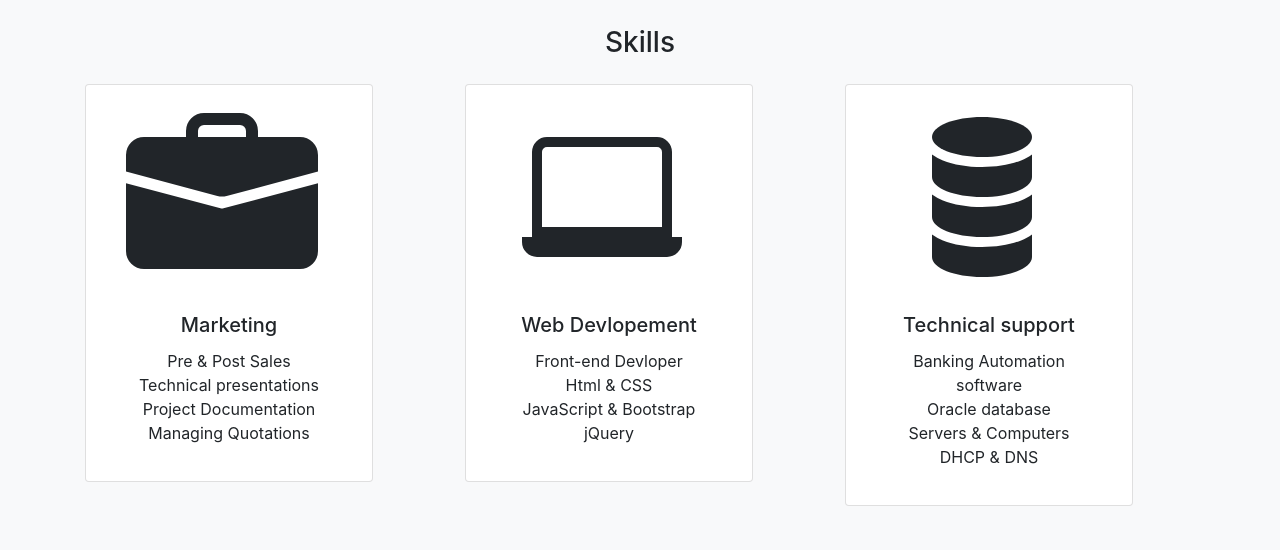
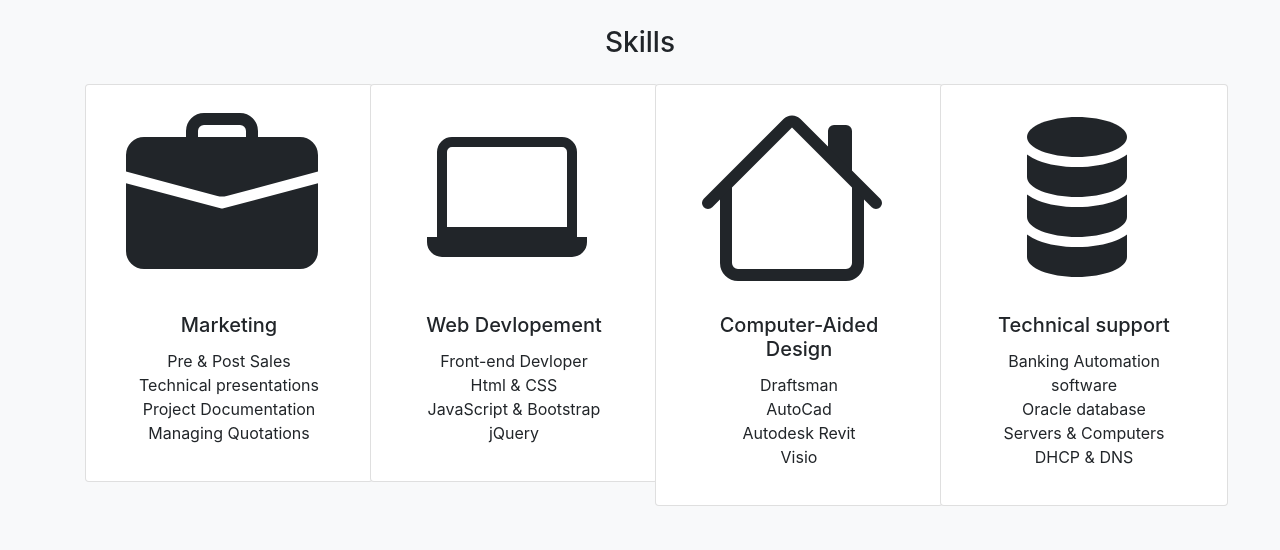
Before and after one commit to VADAKATHIL/ShafeerVadakathil, a plain HTML site: page index.html in a window 1280 px wide. Shown: the part 402-952 px from the top of the page. Drawn offline with nearby package versions, Linux system fonts and the light colour scheme; a script that the page names is missing.

Commit message:
Skill Update

```diff
--- a/index.html
+++ b/index.html
@@ -82,7 +82,7 @@
         <h3 class="text-center">Skills</h3>
         <div class="row pt-3">
 
-            <div class="col-md-4 col-8 p-10">
+            <div class="col-md-3 col-8 p-10">
 
                 <div class="card text-center p-3 " style="width: 18rem;">
                   <svg class="bi bi-briefcase-fill text-center P-3" width="15em" height="12em" viewBox="0 0 16 16" fill="currentColor" xmlns="http://www.w3.org/2000/svg">
@@ -96,7 +96,7 @@
                     </div>
                   </div>
             </div>
-            <div class="col-md-4 col-8 p-10 ">
+            <div class="col-md-3 col-8 p-10 ">
 
               <div class="card text-center p-3 " style="width: 18rem;">
                 <svg class="bi bi-laptop text-center p-3 " width="15em" height="12em" viewBox="0 0 16 16" fill="currentColor" xmlns="http://www.w3.org/2000/svg">
@@ -110,7 +110,21 @@
                   </div>
                 </div>
           </div>
-            <div class="col-md-4 col-8 p-10">
+          <div class="col-md-3 col-8 p-10 ">
+
+            <div class="card text-center p-3 " style="width: 18rem;">
+              <svg class="bi bi-house" width="15em" height="12em" viewBox="0 0 16 16" fill="currentColor" xmlns="http://www.w3.org/2000/svg">
+                <path fill-rule="evenodd" d="M2 13.5V7h1v6.5a.5.5 0 0 0 .5.5h9a.5.5 0 0 0 .5-.5V7h1v6.5a1.5 1.5 0 0 1-1.5 1.5h-9A1.5 1.5 0 0 1 2 13.5zm11-11V6l-2-2V2.5a.5.5 0 0 1 .5-.5h1a.5.5 0 0 1 .5.5z"/>
+                <path fill-rule="evenodd" d="M7.293 1.5a1 1 0 0 1 1.414 0l6.647 6.646a.5.5 0 0 1-.708.708L8 2.207 1.354 8.854a.5.5 0 1 1-.708-.708L7.293 1.5z"/>
+              </svg>
+                <div class="card-body">
+                  <h5 class="card-title">Computer-Aided Design</h5>
+                  <p class="card-text">	Draftsman <br>AutoCad <br> Autodesk Revit <br>Visio</p>
+
+                </div>
+              </div>
+        </div>
+            <div class="col-md-3 col-8 p-10">
 
                 <div class="card text-center p-3 m" style="width: 18rem;">
                   <svg class="bi bi-server text-center p-3" width="15em" height="12em" viewBox="0 0 16 16" fill="currentColor" xmlns="http://www.w3.org/2000/svg">
```
